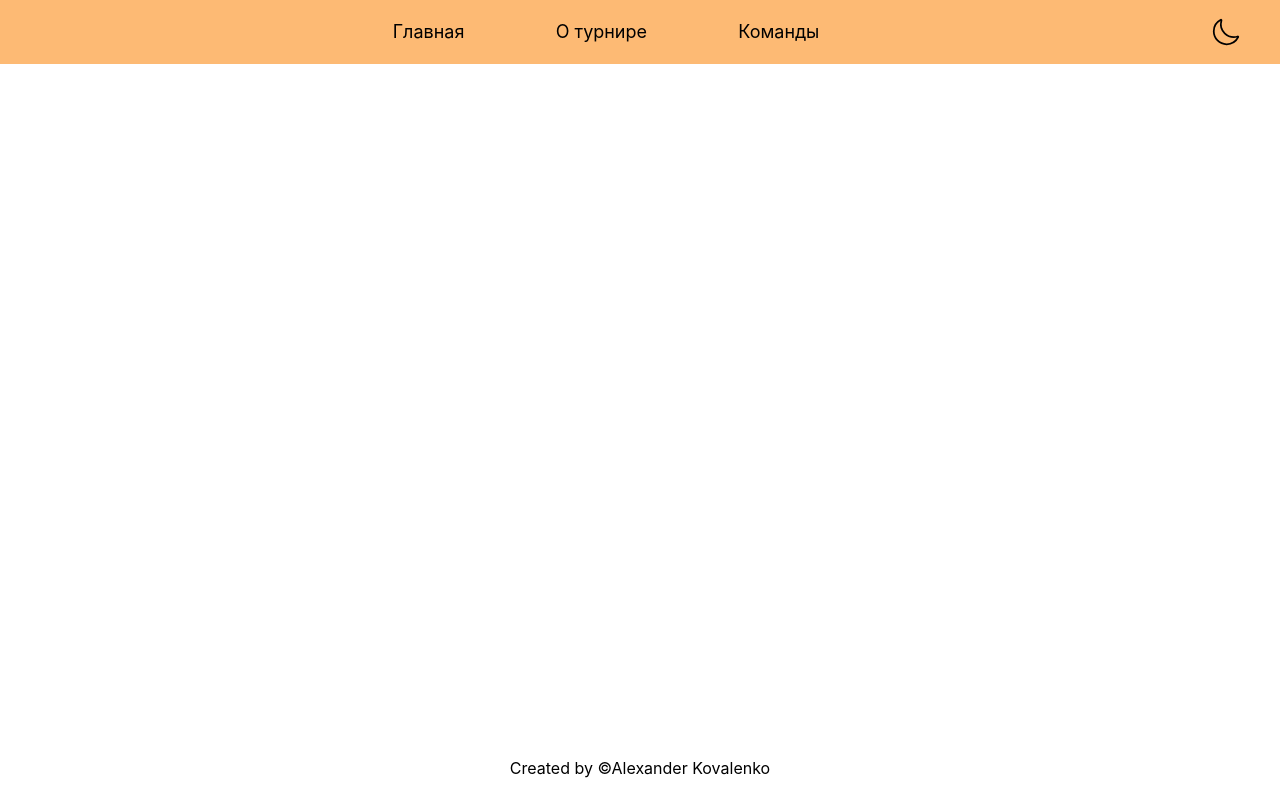
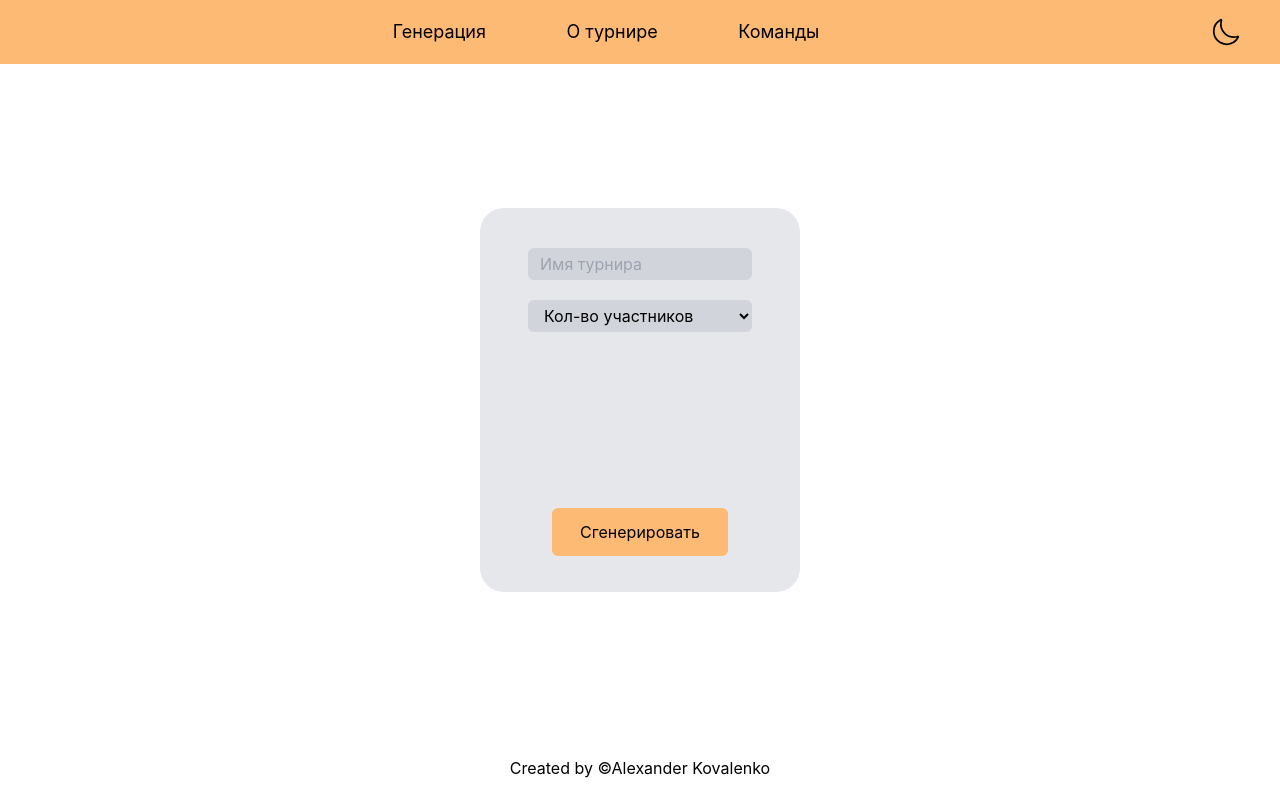
Before and after one commit to alexander1934/tournament-grid, a React (Create React App) app: page / in a window 1280 px wide. Built offline with nearby package versions, Linux system fonts and the light colour scheme.

Commit message:
added library for schedules and generating  form

```diff
--- a/src/App.tsx
+++ b/src/App.tsx
@@ -3,17 +3,23 @@ import './App.css';
 import Header from "./components/Header";
 import ThemeProvider from "./providers/themeProvider";
 import Footer from "./components/Footer/Footer";
+import {Provider} from "react-redux";
+import store from "./store"
+import MainContent from "./components/MainContent/MainContent";
 
 function App() {
     return (
+        <Provider store={store}>
             <ThemeProvider>
                 <div className="min-h-screen flex flex-col">
                     <Header/>
-                <main className="flex flex-auto flex-col">
+                    <main className="flex flex-auto justify-center items-center h-full">
+                        <MainContent/>
                     </main>
                     <Footer/>
                 </div>
             </ThemeProvider>
+        </Provider>
     )
 }
 
--- a/src/components/Header/Header.tsx
+++ b/src/components/Header/Header.tsx
@@ -1,19 +1,27 @@
 import cn from "classnames";
 import useTheme from "../../hooks/useTheme";
 import ThemeSwitcher from "./ThemeSwitcher";
+import {useDispatch} from "react-redux";
+import {generatedStatusSwitcher} from "../../store/gridSlice";
 
 // Разметка шапки
 const Header: React.FC = () => {
 
-    const {type, setType} = useTheme();
+    const dispatch = useDispatch()
 
-    return <header className={cn("flex items-center justify-between justify-center h-16 bg-orange-300", {
-        "bg-gray-700 text-white": type === "dark"
+    const hideForm = () => {
+        dispatch(generatedStatusSwitcher(false))
+    }
+
+    const {type} = useTheme();
+
+    return <header className={cn("flex items-center justify-between h-16 bg-orange-300", {
+        "bg-gray-500 text-white": type === "dark"
     })}>
         <div></div>
         <nav className="w-1/3">
             <ul className="flex justify-between text-lg">
-                <li>Главная</li>
+                <li><button onClick={hideForm}>Генерация</button></li>
                 <li>О турнире</li>
                 <li>Команды</li>
             </ul>
--- /dev/null
+++ b/src/components/MainContent/MainContent.tsx
@@ -0,0 +1,12 @@
+import Schedule from "../Schedule/Schedule";
+import {useSelector} from "react-redux";
+import TournamentForm from "../TournamentForm/TournamentForm";
+
+const MainContent = () => {
+
+  const state = useSelector((state:any) => state.grid)
+
+  return <>{state.isGenerated ? <Schedule/> : <TournamentForm/>}</>
+}
+
+export default MainContent;
--- /dev/null
+++ b/src/components/Schedule/Schedule.tsx
@@ -0,0 +1,18 @@
+import { Bracket, IRoundProps } from 'react-brackets';
+import {useSelector} from "react-redux";
+
+const Schedule = () => {
+    const state = useSelector((state: IRoundProps) => state.grid)
+
+    return (
+        <div className="flex flex-col justify-between items-center h-96">
+            <h1>Название турнира</h1>
+            <Bracket rounds={state.rounds} />
+            <div></div>
+        </div>
+
+)
+
+};
+
+export default Schedule;
--- /dev/null
+++ b/src/components/TournamentForm/TournamentForm.tsx
@@ -0,0 +1,27 @@
+import {useDispatch} from "react-redux";
+import {generatedStatusSwitcher} from "../../store/gridSlice";
+
+const TournamentForm = () => {
+  const dispatch = useDispatch()
+
+  const hideForm = () => {
+    dispatch(generatedStatusSwitcher(true))
+  }
+
+  return <div className="bg-gray-200 h-96 rounded-3xl">
+    <form className="flex flex-col items-center w-80">
+      <input type="text" placeholder="Имя турнира" className="bg-gray-300 mt-10 w-56 focus:outline-none rounded-md pl-3 h-8"/>
+      <select placeholder="Кол-во участников" className="bg-gray-300 mt-5 w-56 border-gray-50 focus:outline-none rounded-md px-3 h-8">
+        <option value="" disabled selected>Кол-во участников</option>
+        <option value="4">4</option>
+        <option value="8">8</option>
+        <option value="12">12</option>
+        <option value="16">16</option>
+      </select>
+
+      <button className="mt-44 h-12 rounded-md w-44 bg-orange-300" onClick={hideForm}>Сгенерировать</button>
+    </form>
+  </div>
+}
+
+export default TournamentForm;
--- a/src/index.tsx
+++ b/src/index.tsx
@@ -1,19 +1,11 @@
 import React from 'react';
-import ReactDOM from 'react-dom/client';
+import ReactDOM from 'react-dom';
 import './index.css';
 import App from './App';
-import reportWebVitals from './reportWebVitals';
 
-const root = ReactDOM.createRoot(
-  document.getElementById('root') as HTMLElement
+ReactDOM.render(
+    <React.StrictMode>
+        <App/>
+    </React.StrictMode>,
+    document.getElementById('root')
 );
-root.render(
-  <React.StrictMode>
-    <App />
-  </React.StrictMode>
-);
-
-// If you want to start measuring performance in your app, pass a function
-// to log results (for example: reportWebVitals(console.log))
-// or send to an analytics endpoint. Learn more: https://bit.ly/CRA-vitals
-reportWebVitals();
--- /dev/null
+++ b/src/store/gridSlice.ts
@@ -0,0 +1,52 @@
+import {createSlice} from "@reduxjs/toolkit";
+
+const gridSlice = createSlice({
+    name: "grid",
+    initialState: {
+        teams: 0,
+        isGenerated: false,
+        tournamentName: "",
+        rounds: [
+            {
+                title: 'Round one',
+                seeds: [
+                    {
+                        id: 1,
+                        date: new Date().toDateString(),
+                        teams: [{ name: 'Team A' }, { name: 'Team B' }],
+                    },
+                    {
+                        id: 2,
+                        date: new Date().toDateString(),
+                        teams: [{ name: 'Team C' }, { name: 'Team D' }],
+                    },
+                ],
+            },
+            {
+                title: 'Round two',
+                seeds: [
+                    {
+                        id: 3,
+                        date: new Date().toDateString(),
+                        teams: [{ name: "---" }, { name: '---' }],
+                    },
+                ],
+
+            },
+        ]
+    },
+    reducers: {
+        getTeams(state, action): void{
+           state.teams = action.payload
+        },
+        generatedStatusSwitcher(state, action): void {
+            state.isGenerated = action.payload
+        },
+        getTournamentName(state, action): void {
+            state.tournamentName = action.payload
+        }
+    }
+})
+
+export const {getTeams, generatedStatusSwitcher, getTournamentName} = gridSlice.actions;
+export default gridSlice.reducer;
--- /dev/null
+++ b/src/store/index.ts
@@ -0,0 +1,8 @@
+import {configureStore} from "@reduxjs/toolkit";
+import gridReducer from "./gridSlice";
+
+export default configureStore({
+    reducer: {
+        grid: gridReducer
+    }
+})
```
Also changed, not shown: package.json (+7 -3 lines), 1 other file (tests, documents, lock files or other folders). Lines whose indentation alone changed are shown as unchanged.
